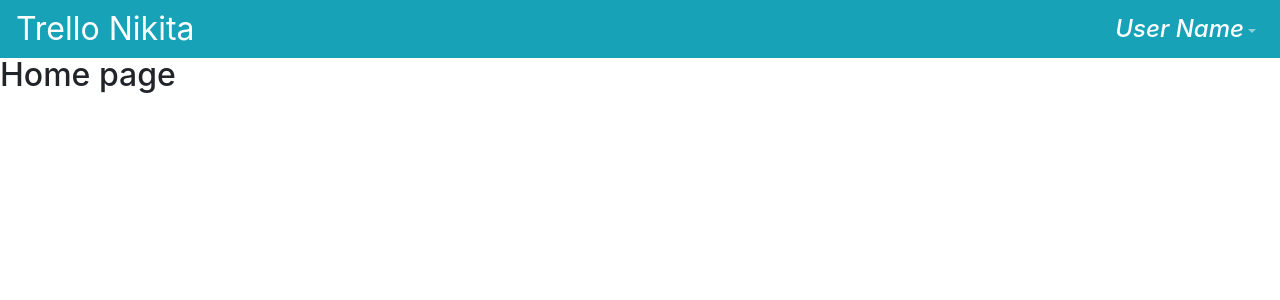
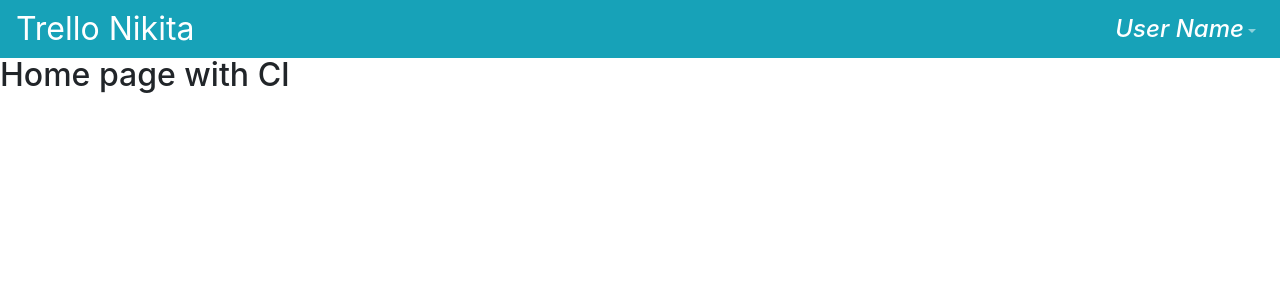
Before and after one commit to Nikita1917s/ui-key.ua-trainee-nikita-tulupov, a Vue app: page /trello-page in a window 1280 px wide. Shown: the top 300 px of the page. Built offline with nearby package versions, Linux system fonts and the light colour scheme.

Commit message:
Check the CI

```diff
--- a/src/views/Home.vue
+++ b/src/views/Home.vue
@@ -1,5 +1,5 @@
 <template>
     <div>
-        <h2>Home page</h2>
+        <h2>Home page with CI</h2>
     </div>
 </template>
```
